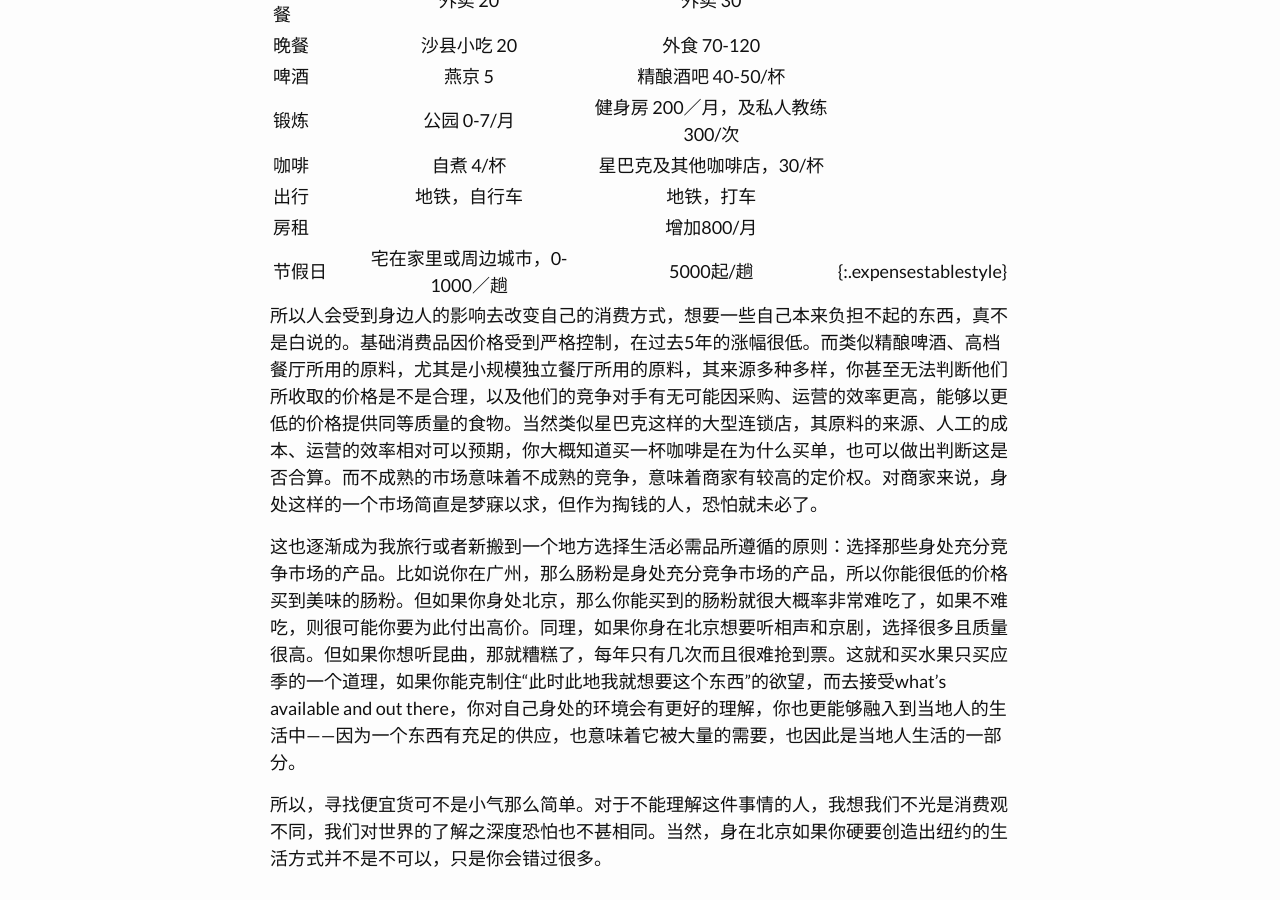
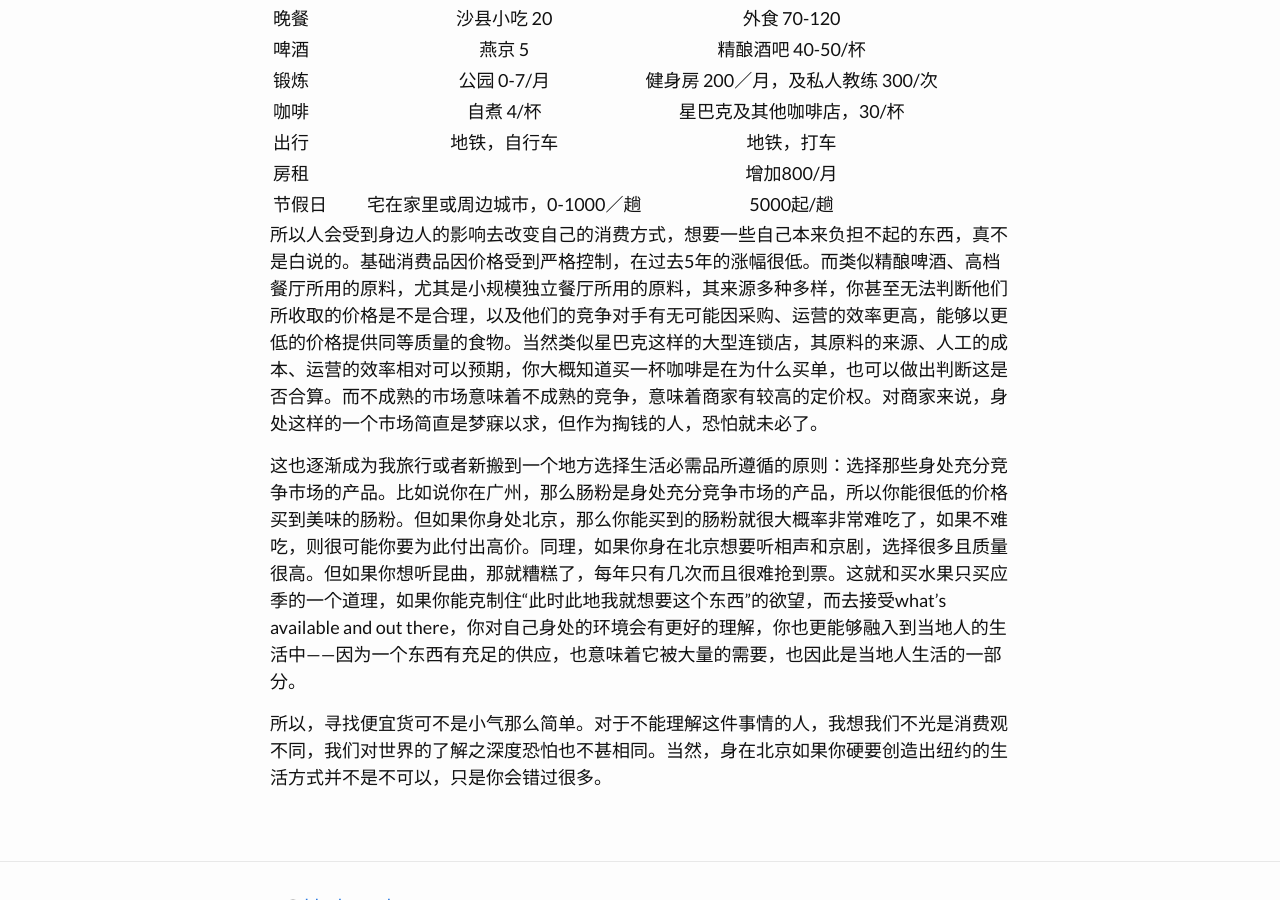
Before and after one commit to bleakwood/bleakwood.github.io, a Jekyll site: the page built from _posts/2017-10-03-reflection-on-lifestyle.md, in a window 1280 px wide and 900 px high, scrolled down 927 px. Built offline with Jekyll 4.4.1, drawn with Linux system fonts in a browser that asks for light colours; comment, search, counter and statistics services are not loaded; some of the changed lines change nothing that is shown.

Commit message:
would this work?

```diff
--- a/_posts/2017-10-03-reflection-on-lifestyle.md
+++ b/_posts/2017-10-03-reflection-on-lifestyle.md
@@ -28,7 +28,10 @@ published: true
 | 咖啡		 	| 自煮 4/杯    	| 星巴克及其他咖啡店，30/杯	|
 | 出行	 		| 地铁，自行车    	| 地铁，打车	|
 | 房租	 		|       		| 增加800/月	|
-| 节假日	 		| 宅在家里或周边城市，0-1000／趟    	|    5000起/趟	|{:.expensestablestyle}
+| 节假日	 		| 宅在家里或周边城市，0-1000／趟    	|    5000起/趟	|
+
+
+
 
 
 
```
